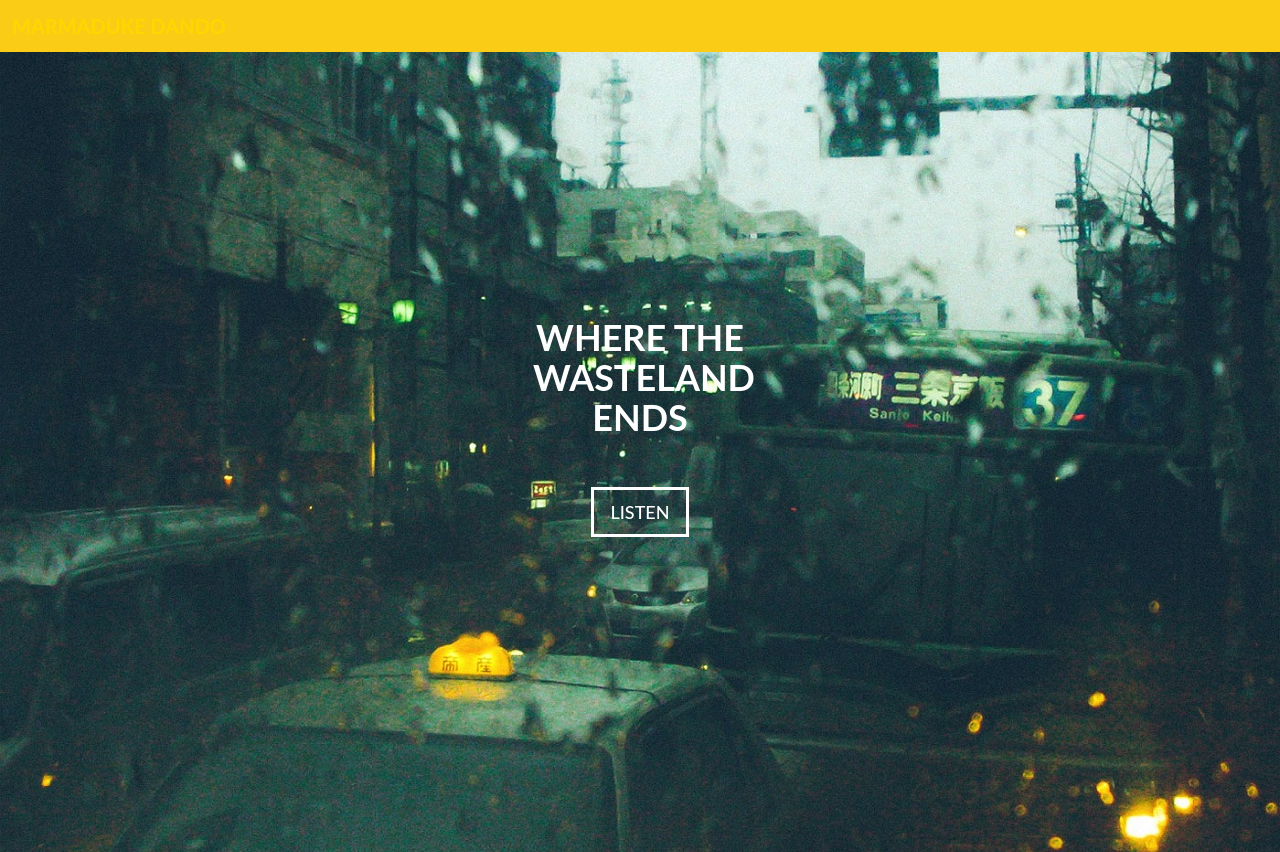
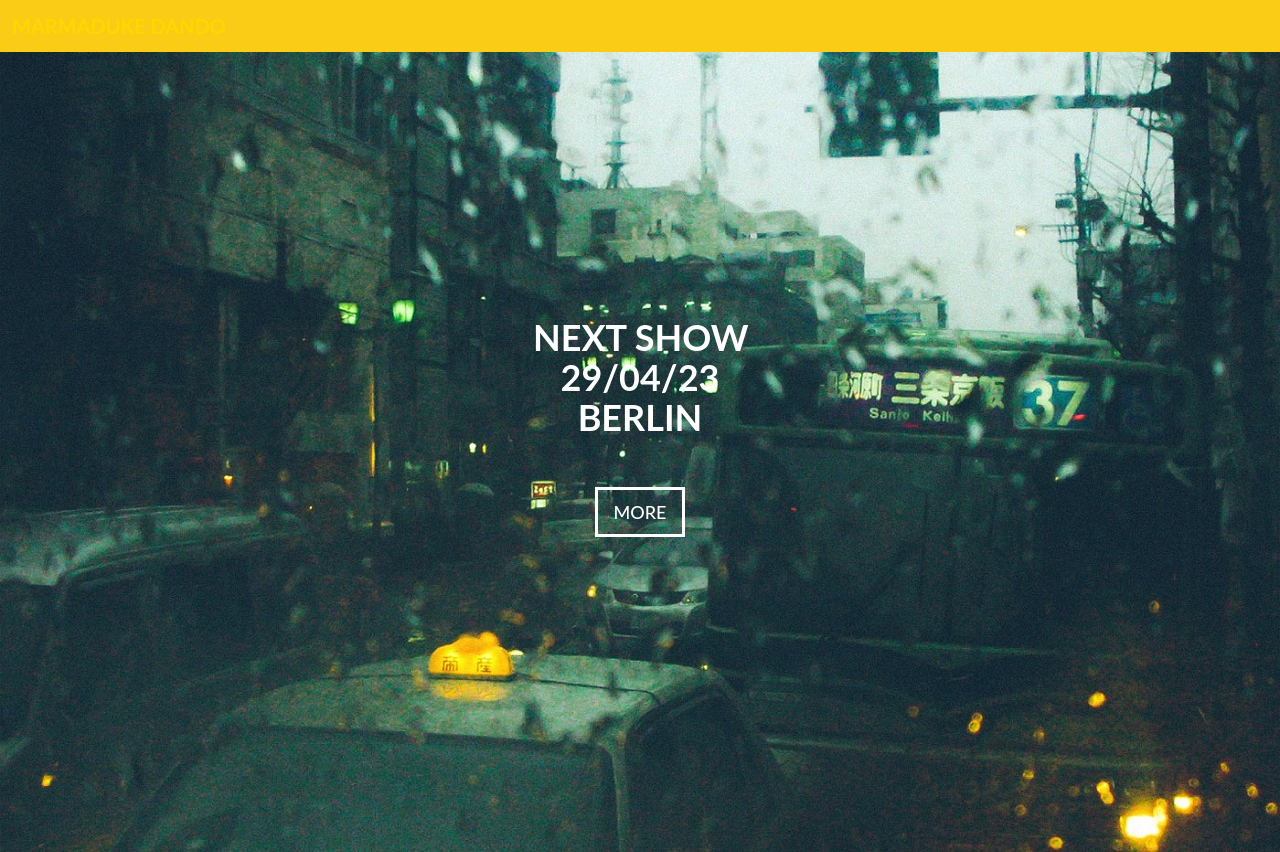
Before and after one commit to hutchida/dando-react, a React (Vite) app: page / in a window 1280 px wide. Built offline with nearby package versions, Linux system fonts and the light colour scheme.

Commit message:
update hero title

```diff
--- a/src/App.tsx
+++ b/src/App.tsx
@@ -6,7 +6,8 @@ function App() {
   return (
     <div>
       <Header />
-      <Hero title='Where the wasteland ends' link={{ href: "#albums", children: "listen" }} />
+      {/* <Hero title='Where the wasteland ends' link={{ href: "#albums", children: "listen" }} /> */}
+      <Hero title='Next&nbsp;show 29/04/23 Berlin' link={{ href: "https://gseggmbh.de/hauser/rockhaus/", target: "_blank", children: "more" }} />
     </div>
   )
 }
```
